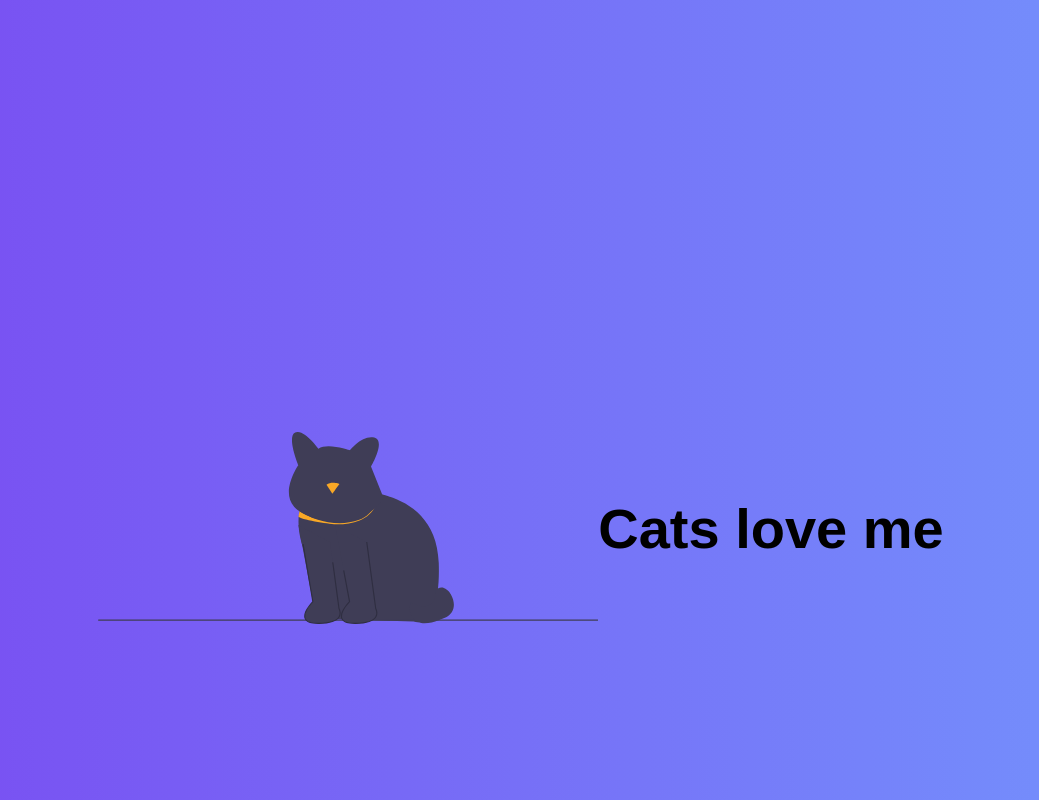
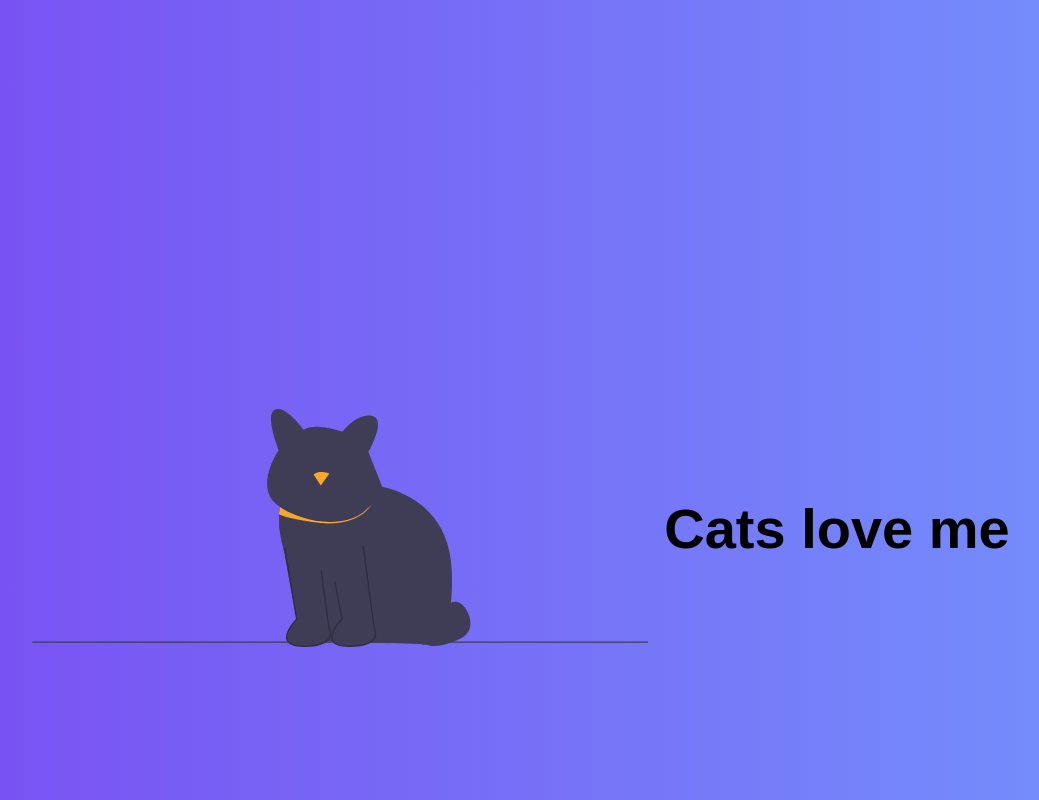
Before and after one commit to frontendtrend/scroll-animation, a plain HTML site: page index.html in a window 1280 px wide. Shown: the part 680-1480 px from the top of the page, without its empty margins (119-1158 px from the left). Drawn offline with Linux system fonts and the light colour scheme.

Commit message:
adding initial files

```diff
--- a/style.css
+++ b/style.css
@@ -9,7 +9,7 @@ h2 {
 }
 
 img {
-	max-width: 500px;
+	max-width: 50%;
 }
 
 .item {
@@ -17,6 +17,8 @@ img {
 	display: flex;
 	align-items: center;
 	justify-content: center;
+	gap: 1rem;
+	margin: 0 1rem;
 }
 
 .hidden {
```
